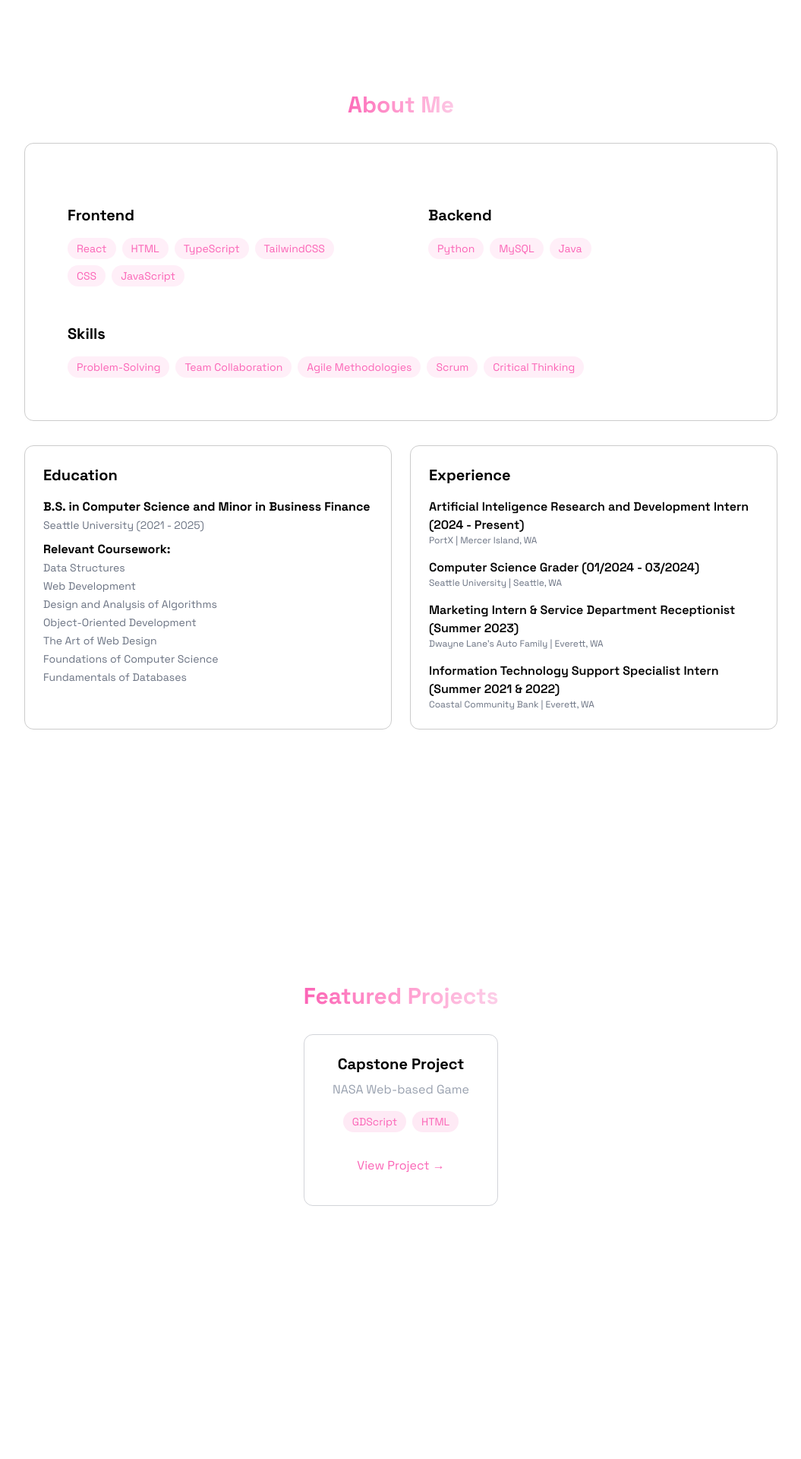
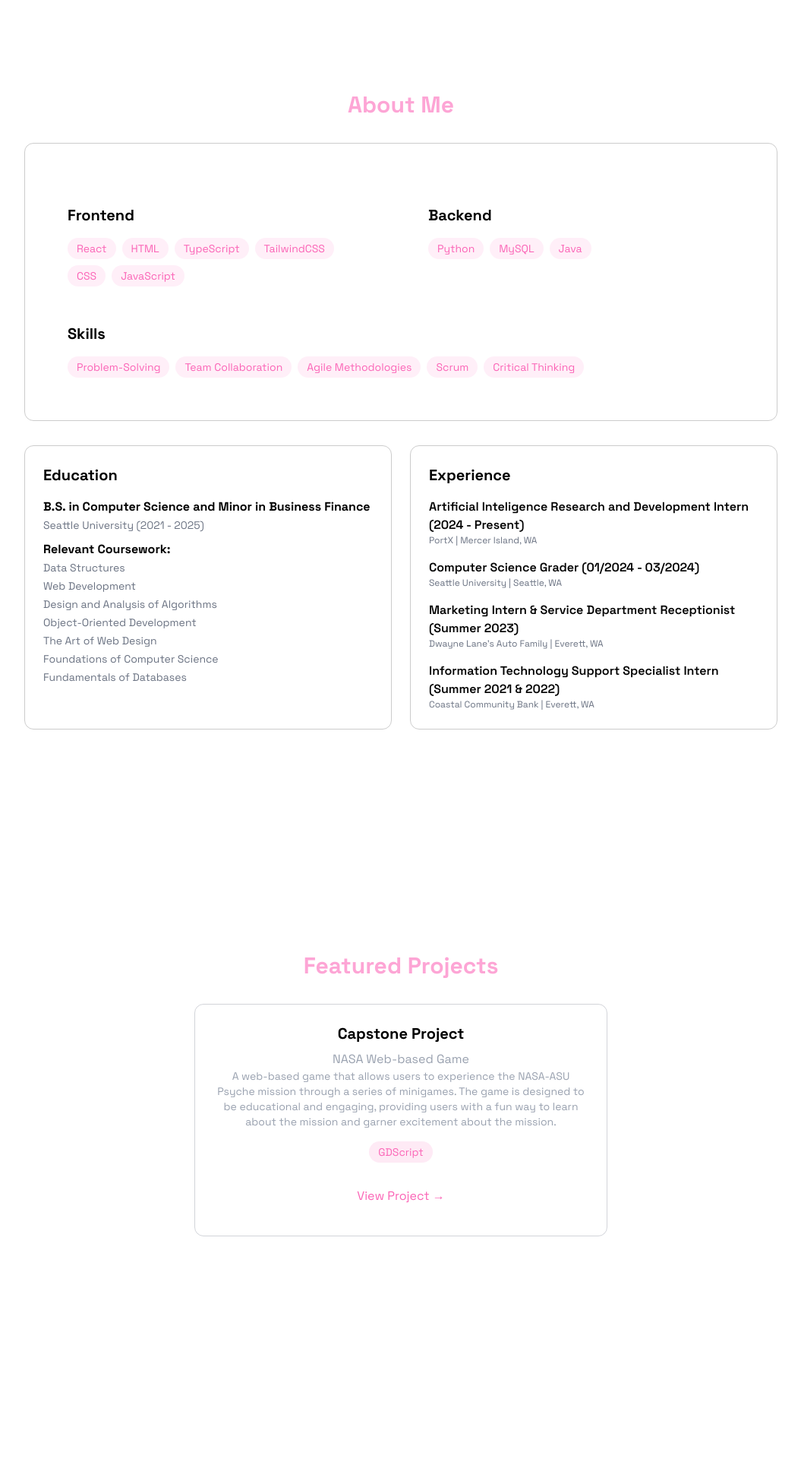
Before and after one commit to gracerlane/portfolio, a React (Vite) app: page / in a window 1280 px wide. Shown: the part 760-2680 px from the top of the page at 76% size, without its empty margins (112-1167 px from the left). Built offline with nearby package versions, Linux system fonts and the light colour scheme.

Commit message:
Update projects

```diff
--- a/src/components/sections/About.jsx
+++ b/src/components/sections/About.jsx
@@ -32,7 +32,7 @@ export const About = () => {
       <RevealOnScroll>
 
         <div className="max-w-5xl mx-auto px-4">
-					<h2 className="mx-auto w-40 text-3xl font-bold mb-8 bg-gradient-to-r from-pink-400 to-pink-200 bg-clip-text text-transparent text-center">
+					<h2 className="mx-auto w-40 text-3xl font-bold mb-8 bg-pink-300 bg-clip-text text-transparent text-center">
 						{" "}
 						About Me
 					</h2>
--- a/src/components/sections/Contact.jsx
+++ b/src/components/sections/Contact.jsx
@@ -42,7 +42,7 @@ export const Contact = () => {
     >
       <RevealOnScroll>
         <div className="px-4 w-full min-w-[300px] md:w-[500px] sm:w-2/3 p-6">
-          <h2 className="mx-auto w-45 text-3xl font-bold mb-8 bg-gradient-to-r from-pink-400 to-pink-200 bg-clip-text text-transparent text-center">
+          <h2 className="mx-auto w-45 text-3xl font-bold mb-8 bg-pink-300 bg-clip-text text-transparent text-center">
             {" "}
             Get In Touch
           </h2>
--- a/src/components/sections/Projects.jsx
+++ b/src/components/sections/Projects.jsx
@@ -8,19 +8,22 @@ export const Projects = () => {
       className="min-h-screen flex items-center justify-center py-20"
     >
       <RevealOnScroll>
-        <div className="max-w-5xl mx-auto px-4">
-          <h2 className="text-3xl font-bold mb-8 bg-gradient-to-r from-pink-400 to-pink-200 bg-clip-text text-transparent text-center">
+        <div className="max-w-xl mx-auto px-4">
+          <h2 className="text-3xl font-bold mb-8 bg-pink-300 bg-clip-text text-transparent text-center">
             {" "}
             Featured Projects
           </h2>
           <div className="grid grid-cols-1 md:grid-cols-1 gap-6 text-center justify-center">
             <div className="p-6 rounded-xl border border-gray-500/30 ">
               <h3 className="text-xl font-bold mb-2"> Capstone Project</h3>
-              <p className="text-gray-400 mb-4">
+              <p className="text-gray-400 mb-0">
 								NASA Web-based Game
               </p>
+							<p className="text-gray-400 mb-4 text-sm">
+								A web-based game that allows users to experience the NASA-ASU Psyche mission through a series of minigames. The game is designed to be educational and engaging, providing users with a fun way to learn about the mission and garner excitement about the mission.
+              </p>
               <div className="flex flex-wrap gap-2 mb-4 justify-center">
-                {["GDScript", "HTML",].map((tech, key) => (
+                {["GDScript",].map((tech, key) => (
                   <span
                     key={key}
                     className="bg-pink-500/10 text-pink-400 py-1 px-3 rounded-full text-sm
```
